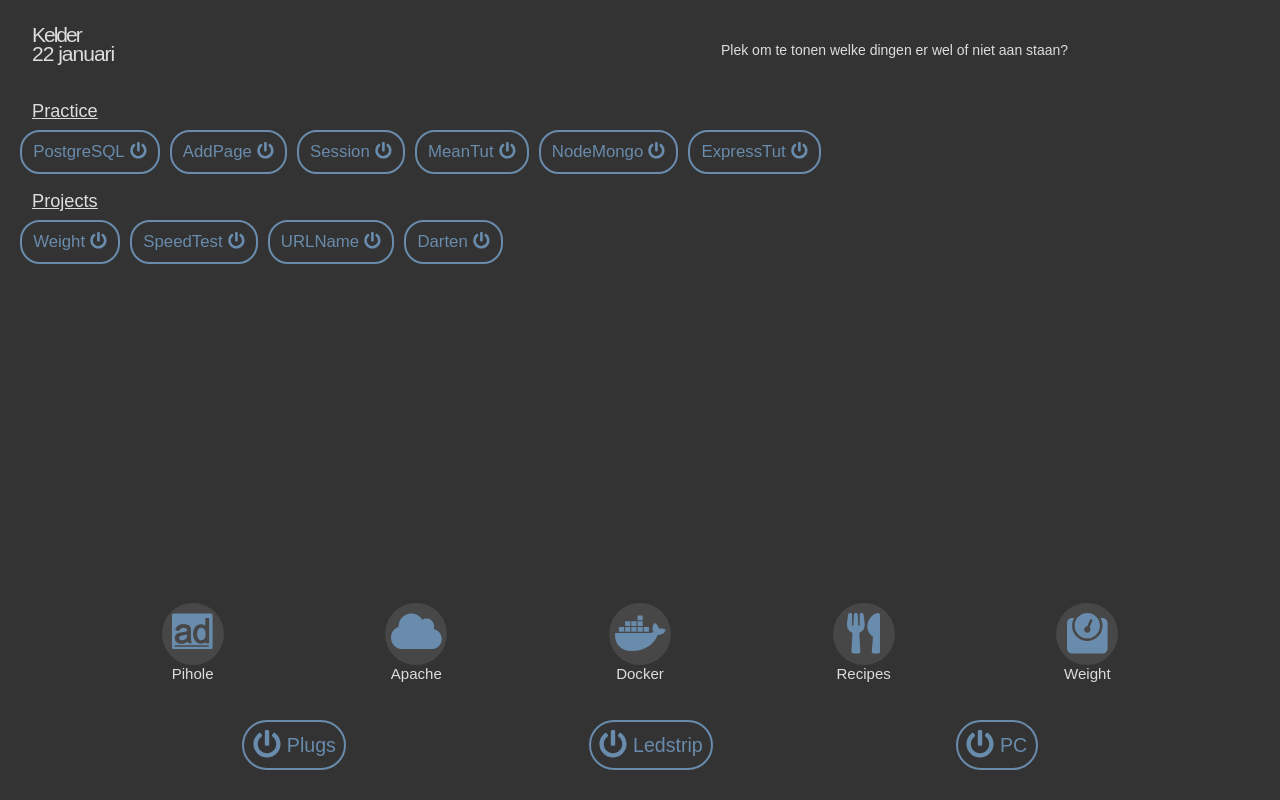
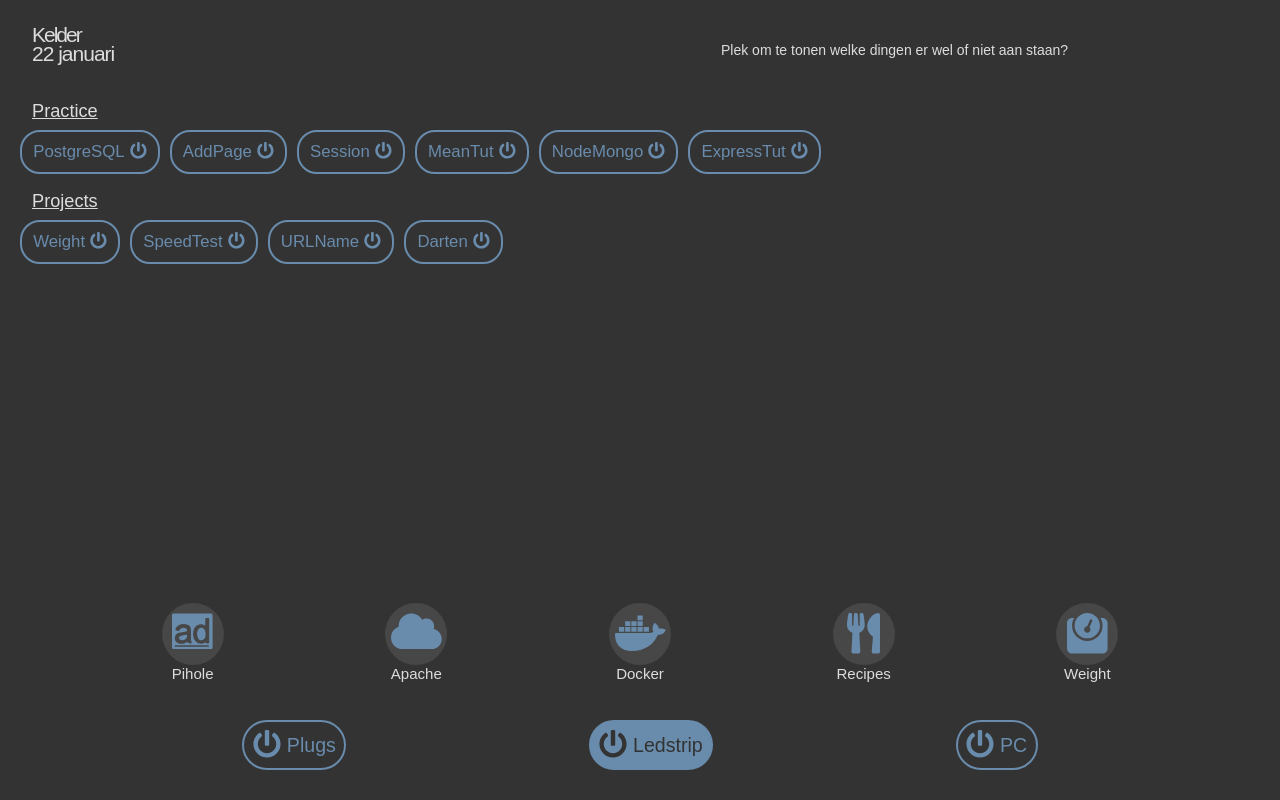
Before and after one commit to ASdeWekker/kelder, a React (Create React App) app in the folder client/: page / in a window 1280 px wide. Built offline with nearby package versions, Linux system fonts and the light colour scheme.

Commit message:
changed some styling stuff

```diff
--- a/client/src/App.js
+++ b/client/src/App.js
@@ -126,19 +126,19 @@ class App extends Component {
 					</div>
 					<div className="home-control">
 						<div className="container">
-							<div className="container--button plugs">
+							<div id="plugs" className="container--button">
 								<button className="container--button--icon" onClick={this.ampToggle}>
 									<i className="fas fa-power-off"></i>
 								</button>
 								<button className="container--button--text">Plugs</button>
 							</div>
-							<div className="container--button ledstrip">
+							<div id="ledstrip" className="container--button menu-active">
 								<button className="container--button--icon" onClick={this.ledToggle}>
 									<i className="fas fa-power-off"></i>
 								</button>
 								<button className="container--button--text">Ledstrip</button>
 							</div>
-							<div className="container--button pc">
+							<div id="pc" className="container--button">
 								<button className="container--button--icon" onClick={this.pcOn}>
 									<i className="fas fa-power-off"></i>
 								</button>
--- a/client/src/index.css
+++ b/client/src/index.css
@@ -14,6 +14,7 @@ button {
   background: none;
   border: none;
   color: #698bac;
+  cursor: pointer;
   font-family: Arial, sans-serif;
   padding: 0;
 }
@@ -133,6 +134,34 @@ html body #root .App .bottom {
   position: fixed;
   width: 100%;
 }
+html body #root .App .bottom .home-control {
+  height: 110px;
+  width: 100%;
+}
+html body #root .App .bottom .home-control .container {
+  align-items: center;
+  display: flex;
+  flex-flow: row nowrap;
+  height: 110px;
+  justify-content: space-evenly;
+  width: 100%;
+}
+html body #root .App .bottom .home-control .container--button {
+  align-items: center;
+  background: #333;
+  border: 2px solid #698bac;
+  border-radius: 30px;
+  display: flex;
+  height: 50px;
+  padding: 0 0.6em;
+}
+html body #root .App .bottom .home-control .container--button--icon {
+  font-size: 2em;
+  margin-right: 6px;
+}
+html body #root .App .bottom .home-control .container--button--text {
+  font-size: 1.4em;
+}
 html body #root .App .bottom .most-used-places {
   background: #333;
   height: 96px;
@@ -168,33 +197,12 @@ html body #root .App .bottom .most-used-places .container--button--text {
   text-align: center;
   width: 62px;
 }
-html body #root .App .bottom .home-control {
-  height: 110px;
-  width: 100%;
+
+#root .App .bottom .home-control .container .menu-active {
+  background: #698bac;
 }
-html body #root .App .bottom .home-control .container {
-  align-items: center;
-  display: flex;
-  flex-flow: row nowrap;
-  height: 110px;
-  justify-content: space-evenly;
-  width: 100%;
-}
-html body #root .App .bottom .home-control .container--button {
-  align-items: center;
-  background: #333;
-  border: 2px solid #698bac;
-  border-radius: 30px;
-  display: flex;
-  height: 50px;
-  padding: 0 0.6em;
-}
-html body #root .App .bottom .home-control .container--button--icon {
-  font-size: 2em;
-  margin-right: 6px;
-}
-html body #root .App .bottom .home-control .container--button--text {
-  font-size: 1.4em;
+#root .App .bottom .home-control .container .menu-active button {
+  color: #333;
 }
 
 /*# sourceMappingURL=index.css.map */
--- a/client/src/index.sass
+++ b/client/src/index.sass
@@ -30,6 +30,7 @@ button
 	background: none
 	border: none
 	color: $text
+	cursor: pointer
 	font-family: Arial, sans-serif
 	padding: 0
 
@@ -98,6 +99,7 @@ html
 								width: 70%
 
 				.body
+					// display: none
 					height: auto
 					width: 100%
 
@@ -152,6 +154,34 @@ html
 					position: fixed
 					width: 100%
 
+					.home-control
+						height: 110px
+						width: 100%
+
+						.container
+							align-items: center
+							display: flex
+							flex-flow: row nowrap
+							height: 110px
+							justify-content: space-evenly
+							width: 100%
+
+							&--button
+								align-items: center
+								background: $bg-alt
+								border: 2px solid $text
+								border-radius: 30px
+								display: flex
+								height: 50px
+								padding: 0 0.6em
+
+								&--icon
+									font-size: 2em
+									margin-right: 6px
+
+								&--text
+									font-size: 1.4em
+
 					.most-used-places
 						background: $bg-alt
 						height: 96px
@@ -187,30 +217,12 @@ html
 									text-align: center
 									width: 62px
 
-					.home-control
-						height: 110px
-						width: 100%
 
-						.container
-							align-items: center
-							display: flex
-							flex-flow: row nowrap
-							height: 110px
-							justify-content: space-evenly
-							width: 100%
+// Status specific stylings.
 
-							&--button
-								align-items: center
-								background: $bg-alt
-								border: 2px solid $text
-								border-radius: 30px
-								display: flex
-								height: 50px
-								padding: 0 0.6em
+// This is for when a button menu is open and active.
+#root .App .bottom .home-control .container .menu-active
+	background: $text
 
-								&--icon
-									font-size: 2em
-									margin-right: 6px
-
-								&--text
-									font-size: 1.4em
+	button
+		color: $bg-alt
```
